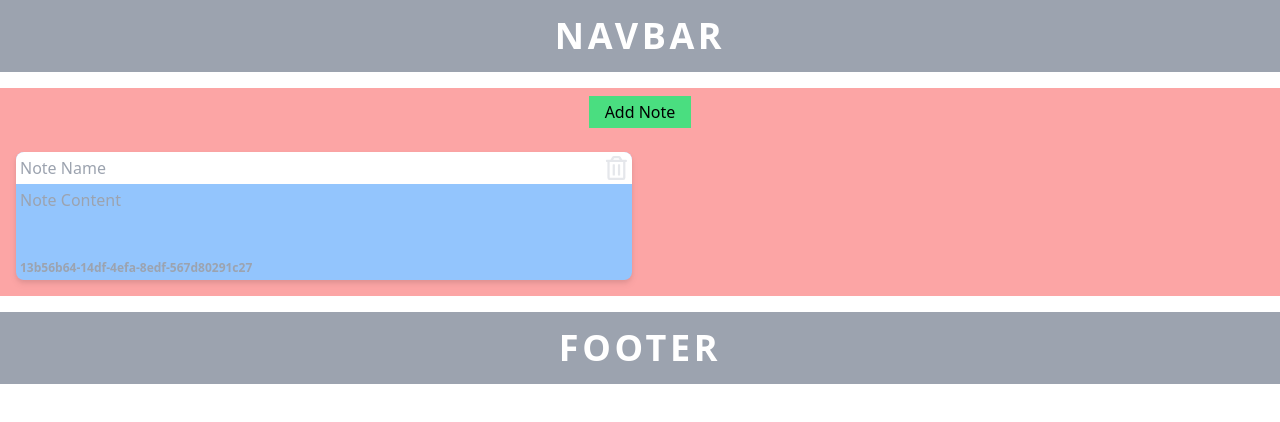
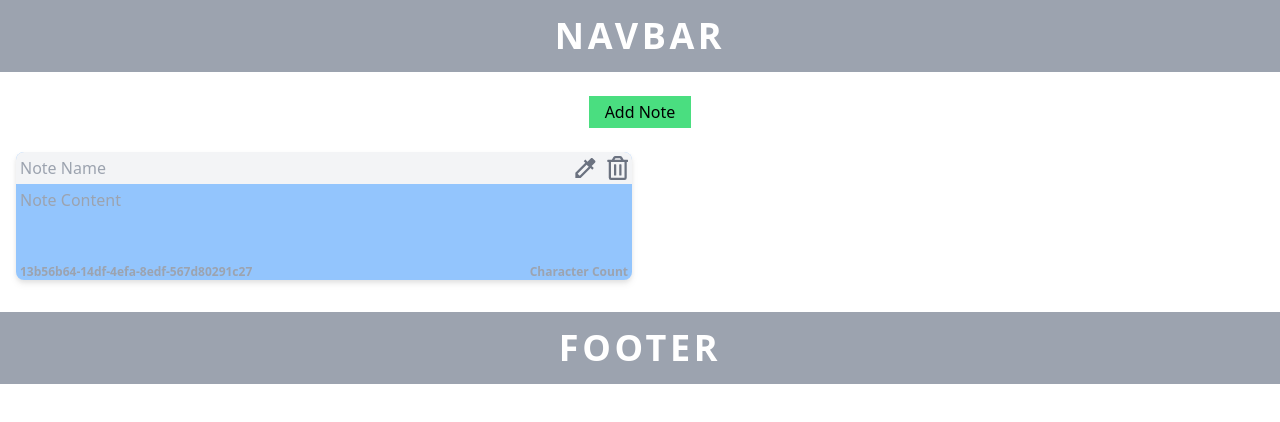
Before and after one commit to csutrick/Quick-Note, a React (Create React App) app: page / in a window 1280 px wide. Both pictures are taken after a click on the button "Add Note". Shown: the top 422 px of the page. Built offline with nearby package versions, Linux system fonts and the light colour scheme.

Commit message:
Added note delete button, added a color picker

```diff
--- a/src/App.js
+++ b/src/App.js
@@ -2,7 +2,7 @@ import React, { useState, useEffect } from "react";
 
 import Navbar from "./components/Navbar/index.js";
 import Footer from "./components/Footer/index.js";
-import Note from "./components/NoteContainer/note.js";
+import Note from "./components/Note/index.js";
 
 import addNote from "./util/createNewNote.js";
 
@@ -27,7 +27,7 @@ function App() {
   return (
     <main>
       <Navbar />
-      <div className='bg-red-300 w-full flex flex-col justify-center items-center my-4'>
+      <div className='w-full flex flex-col justify-center items-center my-4'>
         <button onClick={createNewNote}
         className='my-2 bg-green-400 px-4 py-1'>
           Add Note
--- a/src/components/NoteContainer/note.js
+++ b/src/components/Note/index.js
@@ -1,9 +1,10 @@
 import React, { useState, useEffect } from "react";
+
+import { FaRegTrashAlt } from "react-icons/fa";
+import { IoMdColorFilter } from "react-icons/io";
 
 import saveTitle from "../../util/saveTitle.js";
 import saveContent from "../../util/saveContent.js";
-
-import { FaRegTrashAlt } from "react-icons/fa";
 
 const Note = ({ note, setAllNotes }) => {
     const [noteTitle, setNoteTitle] = useState(note.title);
@@ -40,22 +41,33 @@ const Note = ({ note, setAllNotes }) => {
         setAllNotes(updatedNotes);
     };
 
+    {/* Change Note Color */}
+    const handleColorButton = () => {
+        console.log("Color Button pressed");
+    };
+
     return (
-        <div
-        className='bg-blue-300 relative h-32 flex flex-col items-start rounded-lg drop-shadow-md'>
+        <div className='bg-blue-300 relative h-32 flex flex-col items-start rounded-lg transition-all duration-200 ease-in-out
+        drop-shadow-md hover:drop-shadow-lg active:drop-shadow-xl hover:scale-[1.01] active:scale-[1.02]'>
             {/* NOTE title */}
-            <div className='w-full flex flex-row flex-nowrap items-center bg-white rounded-t-lg'>
+            <div className='w-full flex flex-row flex-nowrap items-center bg-gray-100 rounded-t-lg'>
                 <input type="text" placeholder="Note Name"
                 value={noteTitle} onChange={handleTitleChange}
                 className='w-full h-8 rounded-tl-lg pl-1 bg-transparent outline-none'/>
+                <IoMdColorFilter onClick={handleColorButton}
+                className='mx-1 text-3xl text-gray-500 hover:text-black hover:scale-110 active:scale-125
+                transition-all duration-150 ease-in-out'/>
                 <FaRegTrashAlt onClick={handleDeleteButton}
-                className='text-2xl mx-1 text-gray-200 hover:text-red-500 hover:scale-105'/>
+                className='mx-1 text-2xl text-gray-500 hover:text-red-500 hover:scale-110 active:scale-125
+                transition-all duration-150 ease-in-out'/>
             </div>
             <textarea type="text" placeholder="Note Content"
             value={noteContent} onChange={handleContentChange}
             className='bg-transparent resize-none w-full h-full rounded-b-lg p-1 outline-none'/>
-            {/* NOTE id */}
-            <h3 className='absolute bottom-0 pb-1 pl-1 text-xs font-bold text-gray-400 text-left'>{note.id}</h3>
+            <div className='w-full flex flex-row justify-between'>
+                <h3 className='text-xs font-bold text-gray-400 text-left pl-1'>{note.id}</h3>
+                <h3 className='text-xs font-bold text-gray-400 text-left pr-1'>Character Count</h3>
+            </div>
         </div>
     )
 };
--- a/src/components/NoteContainer/index.js
+++ /dev/null
@@ -1,53 +0,0 @@
-import React, { useRef, useEffect } from "react";
-
-import Note from './note.js'
-import createNewNote from "../../util/createNewNote.js";
-
-import { MdNoteAdd } from "react-icons/md";
-
-const NoteContainer = ({ allNotes, setAllNotes }) => {
-    const inputRef = useRef(null);
-
-    const addNote = () => {
-        console.log('Note added!');
-
-        // Create new note, add it to front of allNotes array
-        const newNote = createNewNote();
-        setAllNotes((prevNotes) => [newNote, ...prevNotes]);
-    };
-
-    useEffect(() => {
-        // Focus on input field after the component renders
-        if (inputRef.current) {
-          inputRef.current.focus();
-        }
-    }, [allNotes]); // Run this effect when allNotes changes
-
-    return (
-        <section className='bg-gray-100 w-3/4 h-fit flex flex-col
-        rounded-2xl drop-shadow-md'>
-            {/* Add Note */}
-            <div className='bg-gray-500 flex flex-row flex-nowrap rounded-t-2xl p-3 pb-1'>
-                <button onClick={addNote}
-                className=''>
-                    <MdNoteAdd className='text-white text-4xl hover:scale-105'/>
-                </button>
-            </div>
-            {/* Render the Users notes */}
-            {allNotes.length === 0 ? ( // If theres notes or not
-                <div className='flex flex-col justify-center items-center p-4'>
-                    <h2 className='text-gray-500 font-bold text-2xl'>No Notes to display</h2>
-                </div>
-            ) : (
-                <div className='grid grid-cols-2 grid-flow-row auto-rows-auto gap-4 p-4'>
-                    {allNotes.map((note) => (
-                        <Note key={note.id} inputRef={inputRef}
-                        note={note} setAllNotes={setAllNotes} />
-                    ))}
-                </div>
-            )}
-        </section>
-    )
-};
-
-export default NoteContainer;
```
